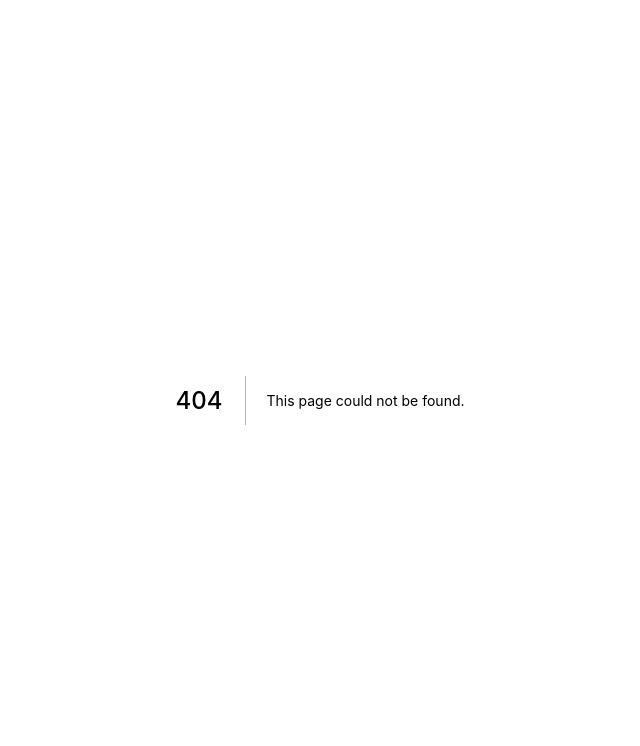
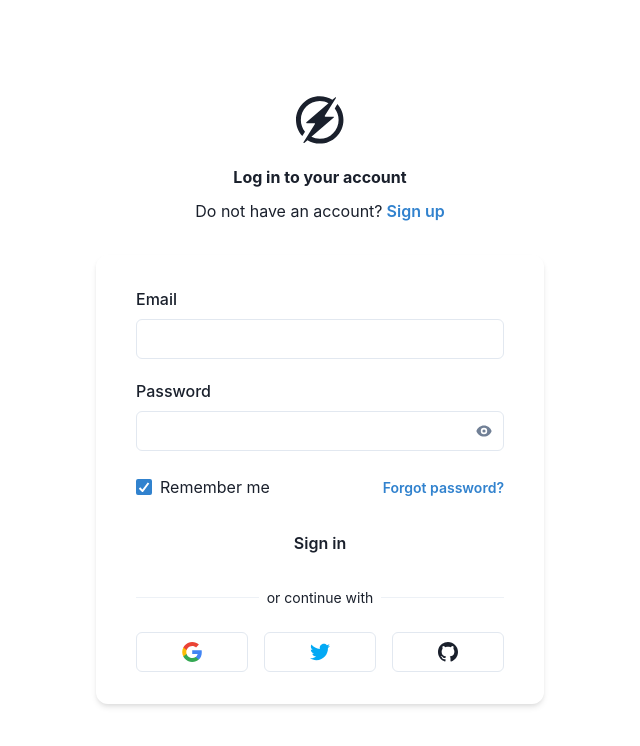
Before and after one commit to omarijalagania/nextjs-chakra, a Next.js app: page /auth in a window 1280 px wide. Before the commit this address had no page. Shown: the top 746 px of the page, without its empty margins (320-960 px from the left). Built offline with nearby package versions, Linux system fonts and the light colour scheme.

Commit message:
initial commit

```diff
--- a/pages/_app.js
+++ b/pages/_app.js
@@ -1,7 +1,11 @@
-import '../styles/globals.css'
+import { ChakraProvider } from "@chakra-ui/react"
 
 function MyApp({ Component, pageProps }) {
-  return <Component {...pageProps} />
+  return (
+    <ChakraProvider>
+      <Component {...pageProps} />
+    </ChakraProvider>
+  )
 }
 
 export default MyApp
--- /dev/null
+++ b/pages/auth/Logo.jsx
@@ -0,0 +1,19 @@
+import { chakra } from "@chakra-ui/react"
+
+export const Logo = (props) => (
+  <chakra.svg
+    color="accent"
+    height="12"
+    width="auto"
+    viewBox="0 0 89 89"
+    xmlns="http://www.w3.org/2000/svg"
+    {...props}
+  >
+    <path
+      fill="currentColor"
+      fillRule="evenodd"
+      clipRule="evenodd"
+      d="M76.7528 14.9002C83.7459 22.6904 88 32.9894 88 44.282C88 68.5826 68.3005 88.282 44 88.282C35.6893 88.282 27.9167 85.978 21.2863 81.9737L15.3884 87.0521C14.5187 87.801 13.2784 86.7338 13.8892 85.7622L22.556 71.9745L22.5485 71.9656C22.5514 71.9678 22.5544 71.9701 22.5573 71.9724L35.1199 51.9871C35.5385 51.3211 35.0599 50.4549 34.2733 50.4549H19.8769C18.9505 50.4549 18.5222 49.304 19.2231 48.6983L60.245 13.2494C55.3897 10.7025 49.8631 9.26163 44 9.26163C24.6588 9.26163 8.97959 24.9408 8.97959 44.282C8.97959 52.5687 11.8577 60.1831 16.6689 66.1802L11.7467 74.211C4.45724 66.3591 0 55.8411 0 44.282C0 19.9815 19.6995 0.282043 44 0.282043C52.6142 0.282043 60.6502 2.75747 67.4355 7.03577L72.5813 2.58901C73.4507 1.83776 74.6934 2.9057 74.0815 3.87819L53.421 36.7143C53.002 37.3802 53.4806 38.2468 54.2674 38.2468H69.3753C70.3026 38.2468 70.7305 39.3996 70.0278 40.0046L28.5503 75.719C33.2103 78.0136 38.4546 79.3025 44 79.3025C63.3412 79.3025 79.0204 63.6233 79.0204 44.282C79.0204 36.2682 76.3286 28.883 71.7999 22.9813L76.7528 14.9002Z"
+    />
+  </chakra.svg>
+)
--- /dev/null
+++ b/pages/auth/OAuthButtonGroup.jsx
@@ -0,0 +1,27 @@
+import { Button, ButtonGroup, VisuallyHidden } from "@chakra-ui/react"
+import { GitHubIcon, GoogleIcon, TwitterIcon } from "./ProviderIcons"
+const providers = [
+  {
+    name: "Google",
+    icon: <GoogleIcon boxSize="5" />,
+  },
+  {
+    name: "Twitter",
+    icon: <TwitterIcon boxSize="5" />,
+  },
+  {
+    name: "GitHub",
+    icon: <GitHubIcon boxSize="5" />,
+  },
+]
+
+export const OAuthButtonGroup = () => (
+  <ButtonGroup variant="outline" spacing="4" width="full">
+    {providers.map(({ name, icon }) => (
+      <Button key={name} width="full">
+        <VisuallyHidden>Sign in with {name}</VisuallyHidden>
+        {icon}
+      </Button>
+    ))}
+  </ButtonGroup>
+)
--- /dev/null
+++ b/pages/auth/PasswordField.jsx
@@ -0,0 +1,54 @@
+import {
+  FormControl,
+  FormLabel,
+  IconButton,
+  Input,
+  InputGroup,
+  InputRightElement,
+  useDisclosure,
+  useMergeRefs,
+} from "@chakra-ui/react"
+import * as React from "react"
+import { HiEye, HiEyeOff } from "react-icons/hi"
+
+export const PasswordField = React.forwardRef((props, ref) => {
+  const { isOpen, onToggle } = useDisclosure()
+  const inputRef = React.useRef(null)
+  const mergeRef = useMergeRefs(inputRef, ref)
+
+  const onClickReveal = () => {
+    onToggle()
+
+    if (inputRef.current) {
+      inputRef.current.focus({
+        preventScroll: true,
+      })
+    }
+  }
+
+  return (
+    <FormControl>
+      <FormLabel htmlFor="password">Password</FormLabel>
+      <InputGroup>
+        <InputRightElement>
+          <IconButton
+            variant="link"
+            aria-label={isOpen ? "Mask password" : "Reveal password"}
+            icon={isOpen ? <HiEyeOff /> : <HiEye />}
+            onClick={onClickReveal}
+          />
+        </InputRightElement>
+        <Input
+          id="password"
+          ref={mergeRef}
+          name="password"
+          type={isOpen ? "text" : "password"}
+          autoComplete="current-password"
+          required
+          {...props}
+        />
+      </InputGroup>
+    </FormControl>
+  )
+})
+PasswordField.displayName = "PasswordField"
--- /dev/null
+++ b/pages/auth/ProviderIcons.jsx
@@ -0,0 +1,43 @@
+import { createIcon } from "@chakra-ui/react"
+
+export const GoogleIcon = createIcon({
+  displayName: "GoogleIcon",
+  path: (
+    <g transform="matrix(1, 0, 0, 1, 27.009001, -39.238998)">
+      <path
+        fill="#4285F4"
+        d="M -3.264 51.509 C -3.264 50.719 -3.334 49.969 -3.454 49.239 L -14.754 49.239 L -14.754 53.749 L -8.284 53.749 C -8.574 55.229 -9.424 56.479 -10.684 57.329 L -10.684 60.329 L -6.824 60.329 C -4.564 58.239 -3.264 55.159 -3.264 51.509 Z"
+      />
+      <path
+        fill="#34A853"
+        d="M -14.754 63.239 C -11.514 63.239 -8.804 62.159 -6.824 60.329 L -10.684 57.329 C -11.764 58.049 -13.134 58.489 -14.754 58.489 C -17.884 58.489 -20.534 56.379 -21.484 53.529 L -25.464 53.529 L -25.464 56.619 C -23.494 60.539 -19.444 63.239 -14.754 63.239 Z"
+      />
+      <path
+        fill="#FBBC05"
+        d="M -21.484 53.529 C -21.734 52.809 -21.864 52.039 -21.864 51.239 C -21.864 50.439 -21.724 49.669 -21.484 48.949 L -21.484 45.859 L -25.464 45.859 C -26.284 47.479 -26.754 49.299 -26.754 51.239 C -26.754 53.179 -26.284 54.999 -25.464 56.619 L -21.484 53.529 Z"
+      />
+      <path
+        fill="#EA4335"
+        d="M -14.754 43.989 C -12.984 43.989 -11.404 44.599 -10.154 45.789 L -6.734 42.369 C -8.804 40.429 -11.514 39.239 -14.754 39.239 C -19.444 39.239 -23.494 41.939 -25.464 45.859 L -21.484 48.949 C -20.534 46.099 -17.884 43.989 -14.754 43.989 Z"
+      />
+    </g>
+  ),
+})
+export const GitHubIcon = createIcon({
+  displayName: "GitHubIcon",
+  path: (
+    <path
+      fill="currentColor"
+      d="M12 0c-6.626 0-12 5.373-12 12 0 5.302 3.438 9.8 8.207 11.387.599.111.793-.261.793-.577v-2.234c-3.338.726-4.033-1.416-4.033-1.416-.546-1.387-1.333-1.756-1.333-1.756-1.089-.745.083-.729.083-.729 1.205.084 1.839 1.237 1.839 1.237 1.07 1.834 2.807 1.304 3.492.997.107-.775.418-1.305.762-1.604-2.665-.305-5.467-1.334-5.467-5.931 0-1.311.469-2.381 1.236-3.221-.124-.303-.535-1.524.117-3.176 0 0 1.008-.322 3.301 1.23.957-.266 1.983-.399 3.003-.404 1.02.005 2.047.138 3.006.404 2.291-1.552 3.297-1.23 3.297-1.23.653 1.653.242 2.874.118 3.176.77.84 1.235 1.911 1.235 3.221 0 4.609-2.807 5.624-5.479 5.921.43.372.823 1.102.823 2.222v3.293c0 .319.192.694.801.576 4.765-1.589 8.199-6.086 8.199-11.386 0-6.627-5.373-12-12-12z"
+    />
+  ),
+})
+export const TwitterIcon = createIcon({
+  displayName: "TwitterIcon",
+  path: (
+    <path
+      fill="#03A9F4"
+      d="M24 4.557c-.883.392-1.832.656-2.828.775 1.017-.609 1.798-1.574 2.165-2.724-.951.564-2.005.974-3.127 1.195-.897-.957-2.178-1.555-3.594-1.555-3.179 0-5.515 2.966-4.797 6.045-4.091-.205-7.719-2.165-10.148-5.144-1.29 2.213-.669 5.108 1.523 6.574-.806-.026-1.566-.247-2.229-.616-.054 2.281 1.581 4.415 3.949 4.89-.693.188-1.452.232-2.224.084.626 1.956 2.444 3.379 4.6 3.419-2.07 1.623-4.678 2.348-7.29 2.04 2.179 1.397 4.768 2.212 7.548 2.212 9.142 0 14.307-7.721 13.995-14.646.962-.695 1.797-1.562 2.457-2.549z"
+    />
+  ),
+})
--- /dev/null
+++ b/pages/auth/index.jsx
@@ -0,0 +1,113 @@
+import {
+  Box,
+  Button,
+  Checkbox,
+  Container,
+  Divider,
+  FormControl,
+  FormLabel,
+  Heading,
+  HStack,
+  Input,
+  Stack,
+  Text,
+  useBreakpointValue,
+  useColorModeValue,
+} from "@chakra-ui/react"
+import * as React from "react"
+import { Logo } from "./Logo"
+import { OAuthButtonGroup } from "./OAuthButtonGroup"
+import { PasswordField } from "./PasswordField"
+
+const Auth = () => (
+  <Container
+    maxW="lg"
+    py={{
+      base: "12",
+      md: "24",
+    }}
+    px={{
+      base: "0",
+      sm: "8",
+    }}
+  >
+    <Stack spacing="8">
+      <Stack spacing="6">
+        <Logo />
+        <Stack
+          spacing={{
+            base: "2",
+            md: "3",
+          }}
+          textAlign="center"
+        >
+          <Heading
+            size={useBreakpointValue({
+              base: "xs",
+              md: "sm",
+            })}
+          >
+            Log in to your account
+          </Heading>
+          <HStack spacing="1" justify="center">
+            <Text color="muted">Do not have an account?</Text>
+            <Button variant="link" colorScheme="blue">
+              Sign up
+            </Button>
+          </HStack>
+        </Stack>
+      </Stack>
+      <Box
+        py={{
+          base: "0",
+          sm: "8",
+        }}
+        px={{
+          base: "4",
+          sm: "10",
+        }}
+        bg={useBreakpointValue({
+          base: "transparent",
+          sm: "bg-surface",
+        })}
+        boxShadow={{
+          base: "none",
+          sm: useColorModeValue("md", "md-dark"),
+        }}
+        borderRadius={{
+          base: "none",
+          sm: "xl",
+        }}
+      >
+        <Stack spacing="6">
+          <Stack spacing="5">
+            <FormControl>
+              <FormLabel htmlFor="email">Email</FormLabel>
+              <Input id="email" type="email" />
+            </FormControl>
+            <PasswordField />
+          </Stack>
+          <HStack justify="space-between">
+            <Checkbox defaultChecked>Remember me</Checkbox>
+            <Button variant="link" colorScheme="blue" size="sm">
+              Forgot password?
+            </Button>
+          </HStack>
+          <Stack spacing="6">
+            <Button variant="primary">Sign in</Button>
+            <HStack>
+              <Divider />
+              <Text fontSize="sm" whiteSpace="nowrap" color="muted">
+                or continue with
+              </Text>
+              <Divider />
+            </HStack>
+            <OAuthButtonGroup />
+          </Stack>
+        </Stack>
+      </Box>
+    </Stack>
+  </Container>
+)
+
+export default Auth
```
Also changed, not shown: package.json (+6 -1 lines), 1 other file (tests, documents, lock files or other folders).
